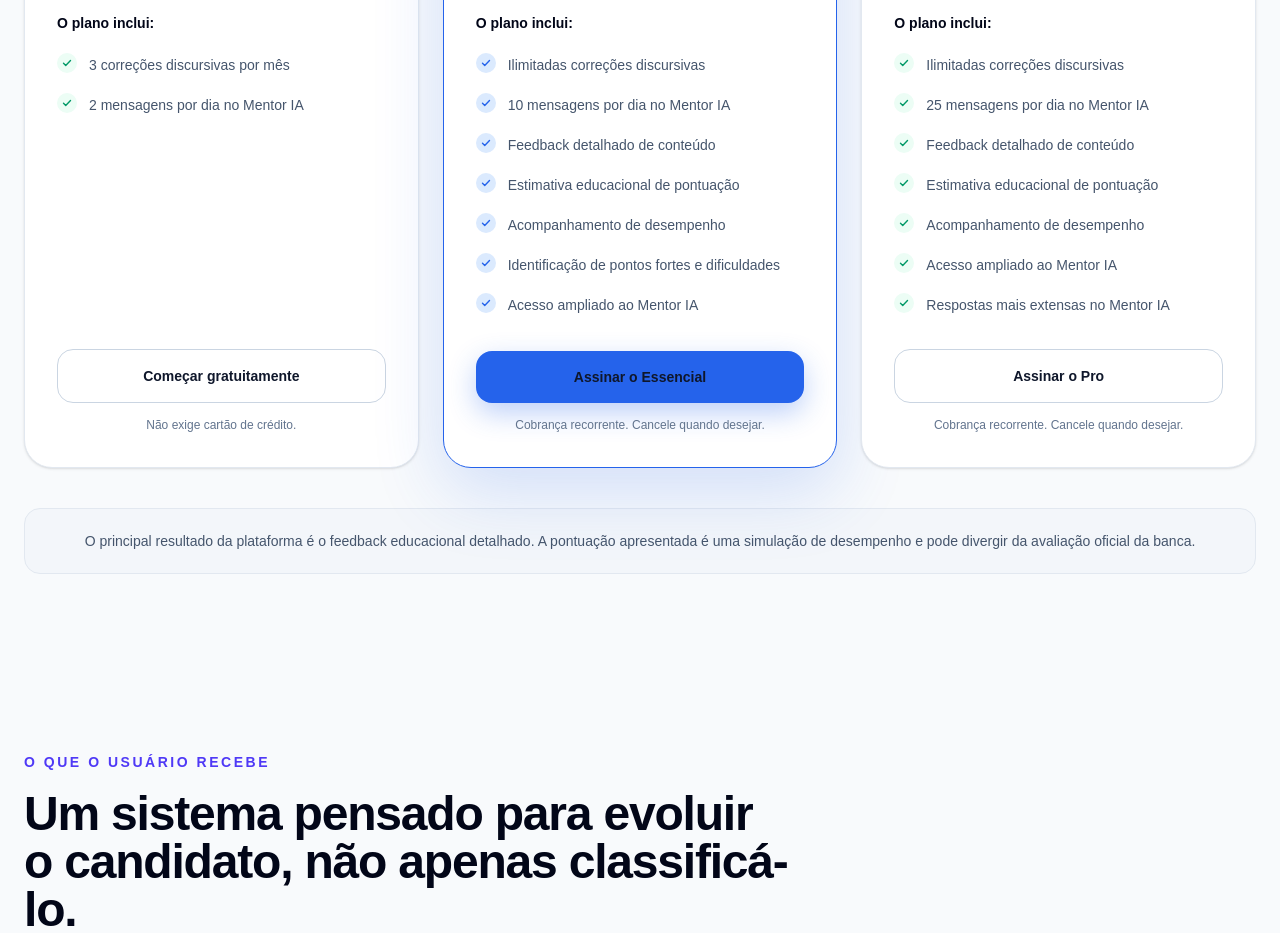
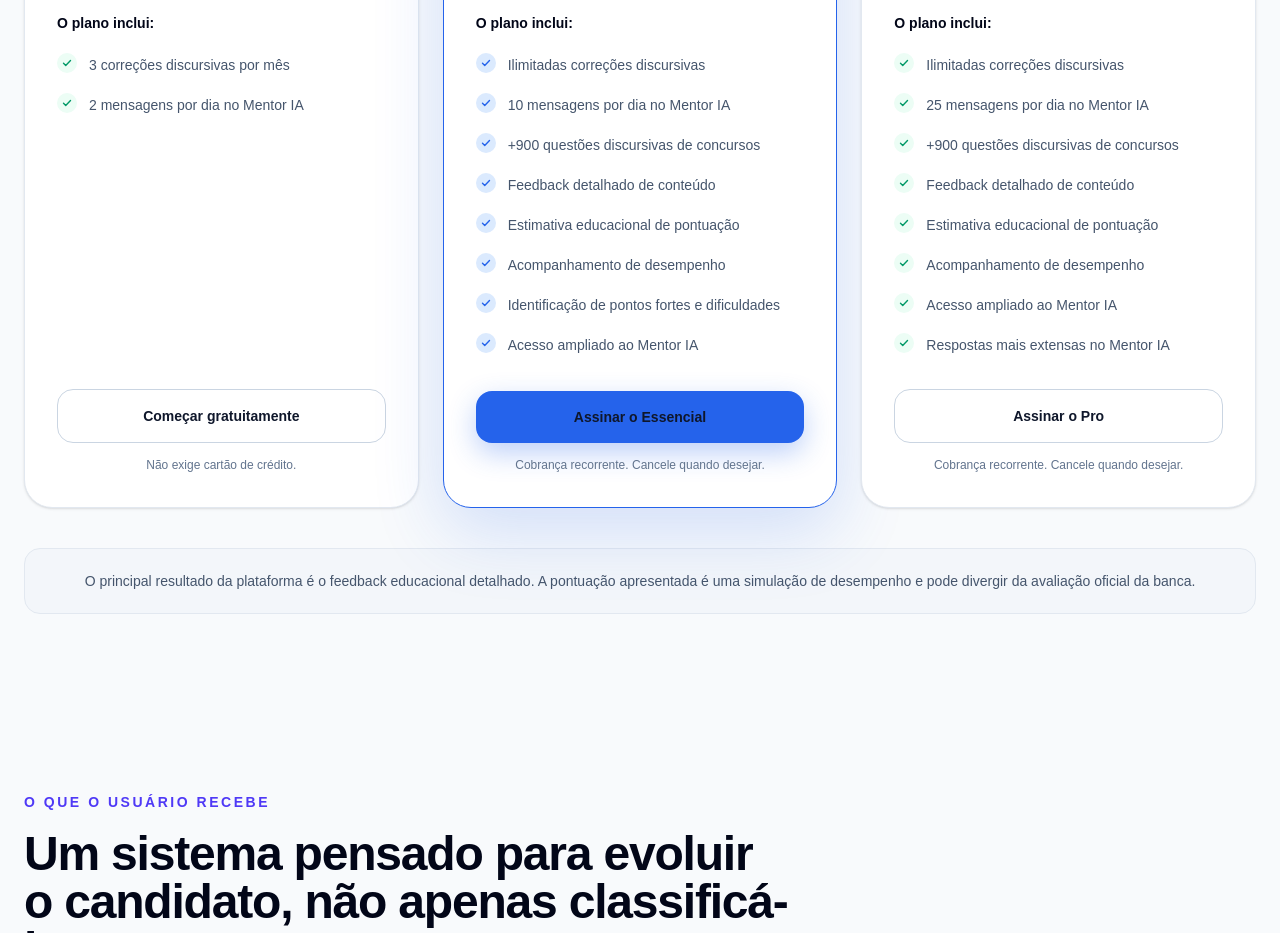
Before and after one commit to lucasgomesdossantostorres-gif/landing-real, a Next.js app: page / in a window 1280 px wide. Shown: the part 6180-7113 px from the top of the page. Built offline with nearby package versions, Linux system fonts and the light colour scheme.

Commit message:
Atualiza limites exibidos nos planos

```diff
--- a/components/landing/pricingsection.tsx
+++ b/components/landing/pricingsection.tsx
@@ -40,6 +40,7 @@ const plans: Plan[] = [
     features: [
       "Ilimitadas correções discursivas",
       "10 mensagens por dia no Mentor IA",
+      "+900 questões discursivas de concursos",
       "Feedback detalhado de conteúdo",
       "Estimativa educacional de pontuação",
       "Acompanhamento de desempenho",
@@ -60,6 +61,7 @@ const plans: Plan[] = [
     features: [
       "Ilimitadas correções discursivas",
       "25 mensagens por dia no Mentor IA",
+      "+900 questões discursivas de concursos",
       "Feedback detalhado de conteúdo",
       "Estimativa educacional de pontuação",
       "Acompanhamento de desempenho",
```
